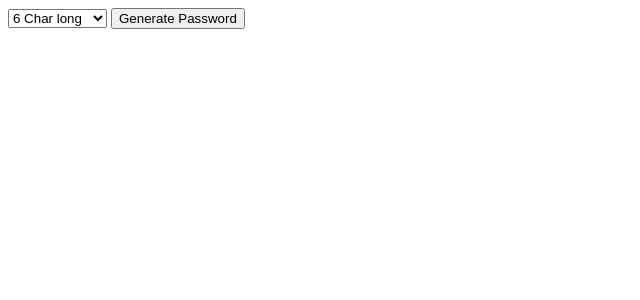
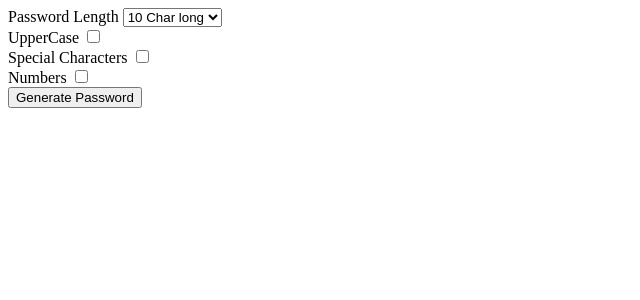
Before and after one commit to Aman-Rider/password_generator-project, a Django app: page / in a window 1280 px wide. Shown: the top 300 px of the page, without its empty margins (0-640 px from the left). Run offline with Django 3.2, Linux system fonts and the light colour scheme.

Commit message:
all functionality added

```diff
--- a/generator/templates/generator/home.html
+++ b/generator/templates/generator/home.html
@@ -6,15 +6,43 @@
     <title>Password generator</title>
 </head>
 <body>
-<form action="{%url 'password'%}">
-    <!-- {% csrf_token %} -->
-    <select name="length">
+<form action="{%url 'password'%}" method="POST">
+    {% csrf_token %}
+    <label for="length">Password Length</label>
+    <select name="length" id=length>
         <option value="6">6 Char long</option>
         <option value=7>7 Char long</option>
         <option value="8">8 Char long</option>
         <option value="9">9 Char long</option>
-        <option value="10">10 Char long</option>
+        <option value="10" selected="selected">10 Char long</option>
+        <option value="11">11 Char long</option>
+        <option value="12">12 Char long</option>
+        <option value="13">13 Char long</option>
+        <option value="14">14 Char long</option>
+        <option value="15">15 Char long</option>
+        <option value="16">16 Char long</option>
+        <option value="17">17 Char long</option>
+        <option value="18">18 Char long</option>
+        <option value="19">19 Char long</option>
+        <option value="20">20 Char long</option>
+        <option value="21">21 Char long</option>
+        <option value="22">22 Char long</option>
+        <option value="23">24 Char long</option>
+        <option value="24">24 Char long</option>
+        <option value="25">25 Char long</option>
+        <option value="26">26 Char long</option>
+        <option value="27">27 Char long</option>
     </select>
+    <br>
+    <label for="uppercase">UpperCase</label>
+    <input type="checkbox" id='uppercase' name="uppercase">
+    <br>
+    <label for="specialchar">Special Characters</label>
+    <input type="checkbox" id='specialchar' name="specialchar">
+    <br>
+    <label for="numbers">Numbers</label>
+    <input type="checkbox" id='numbers' name="numbers">
+    <br>
     <input type="submit" value="Generate Password">
 </form>
 
--- a/generator/templates/generator/password.html
+++ b/generator/templates/generator/password.html
@@ -6,6 +6,6 @@
     <title>Document</title>
 </head>
 <body>
-    Password
+    Password is {{password}}
 </body>
 </html>
--- a/generator/views.py
+++ b/generator/views.py
@@ -1,8 +1,21 @@
 from django.shortcuts import render
 from django.http import HttpResponse
+#
+import random
 # Create your views here.
 def hello(request):
     return render(request, 'generator/home.html')
 
 def password(request):
-    return render(request, 'generator/password.html')
+    characters = list('abcdefghijklmnopqrstuvqxyz')
+    thepassword = ''
+    if request.POST.get('uppercase'):
+        characters.extend(list('ABCDEFGHIJKLMNOPQRSTUVWXYZ'))
+    if request.POST.get('specialchar'):
+        characters.extend(list('!@#$%^&*()'))
+    if request.POST.get('numbers'):
+        characters.extend(list('0123456789'))
+    length = int(request.POST.get('length'))
+    for x in range(length):
+        thepassword += random.choice(characters)
+    return render(request, 'generator/password.html', {"password":thepassword})
```
